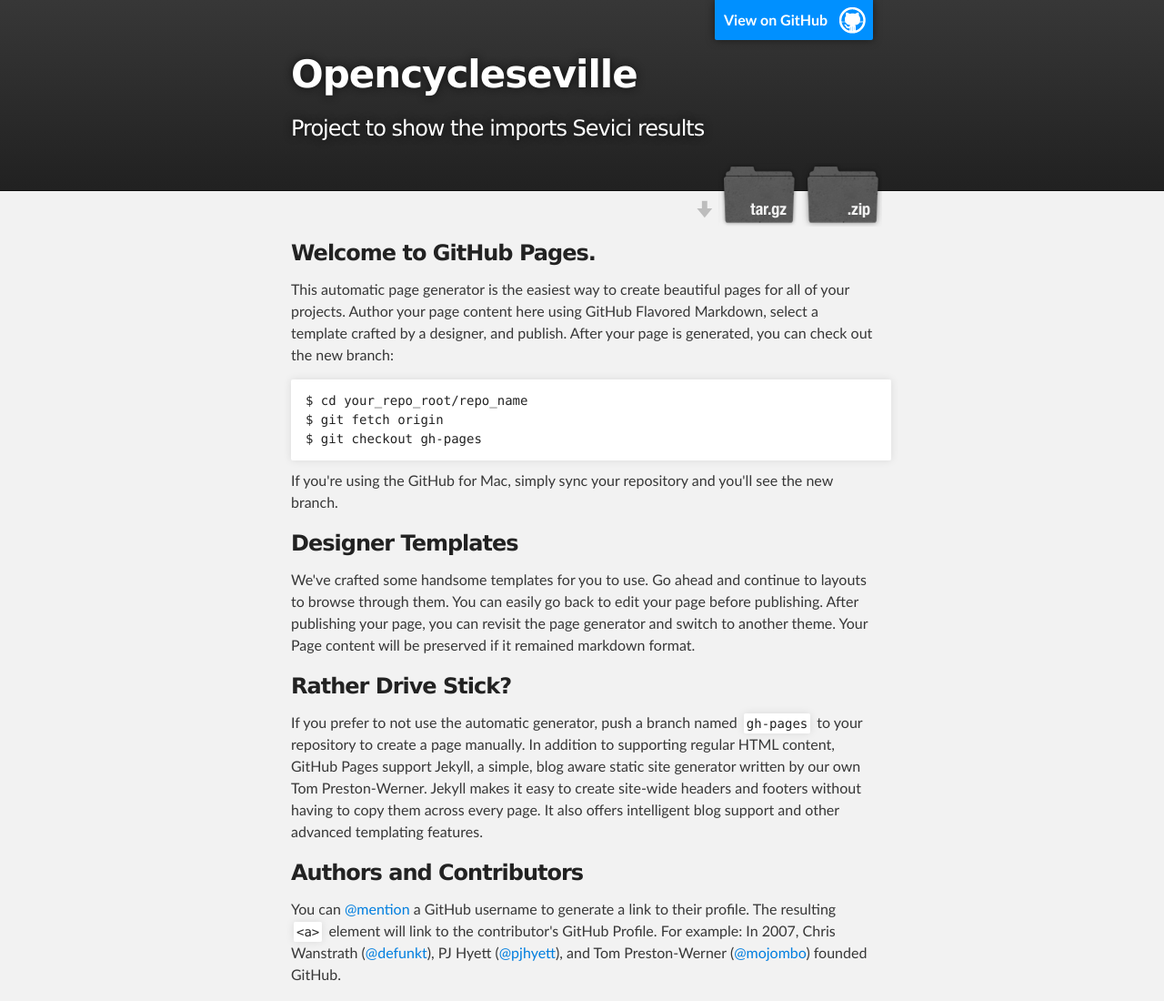
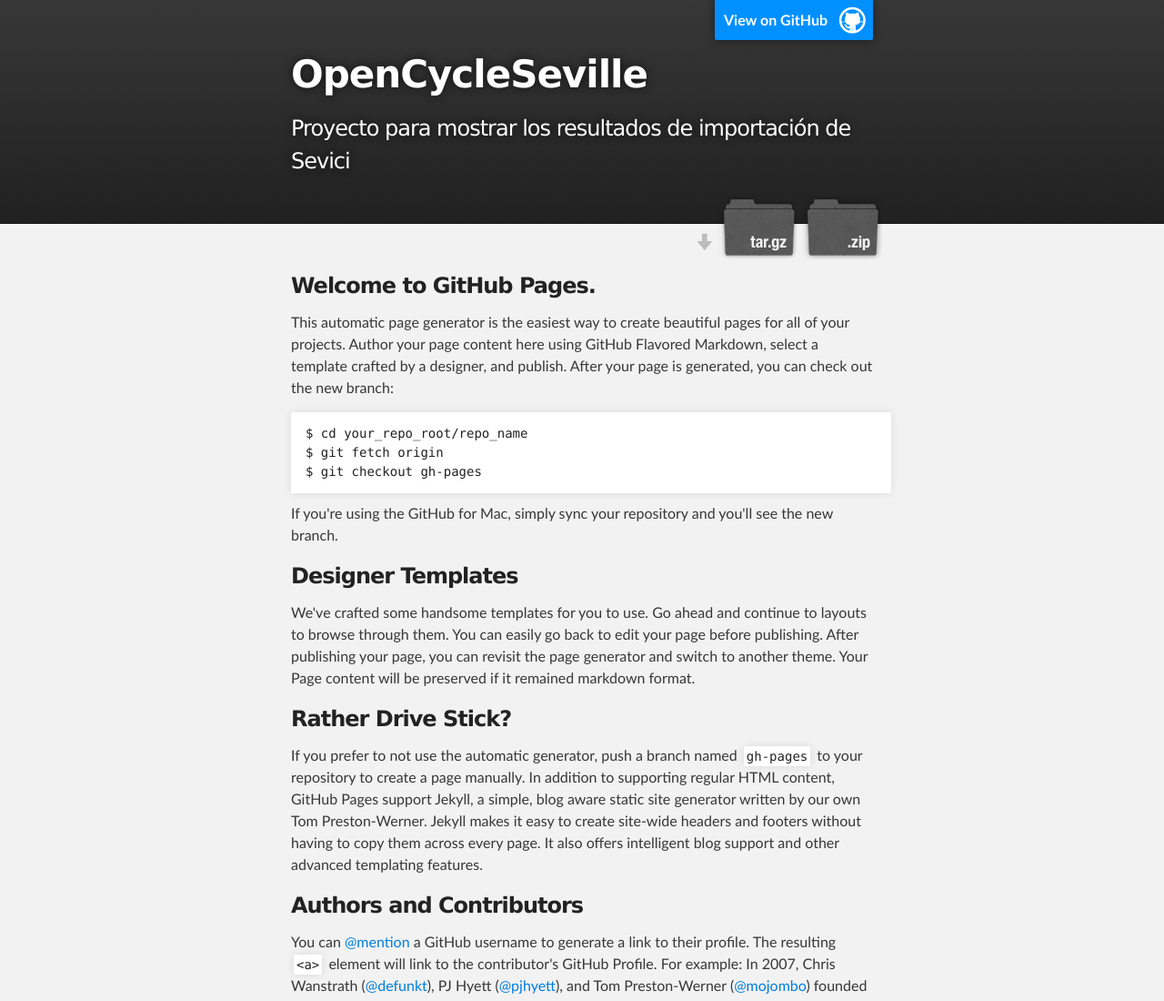
Before and after one commit to GeoinquietosSevilla/opencycleseville, a plain HTML site: page index.html in a window 1280 px wide. Shown: the top 1100 px of the page at 91% size. Drawn offline with Linux system fonts and the light colour scheme.

Commit message:
Update index.html

```diff
--- a/index.html
+++ b/index.html
@@ -18,8 +18,8 @@
         <header class="inner">
           <a id="forkme_banner" href="https://github.com/GeoinquietosSevilla/opencycleseville">View on GitHub</a>
 
-          <h1 id="project_title">Opencycleseville</h1>
-          <h2 id="project_tagline">Project to show the imports Sevici results</h2>
+          <h1 id="project_title">OpenCycleSeville</h1>
+          <h2 id="project_tagline">Proyecto para mostrar los resultados de importación de Sevici</h2>
 
             <section id="downloads">
               <a class="zip_download_link" href="https://github.com/GeoinquietosSevilla/opencycleseville/zipball/master">Download this project as a .zip file</a>
```
